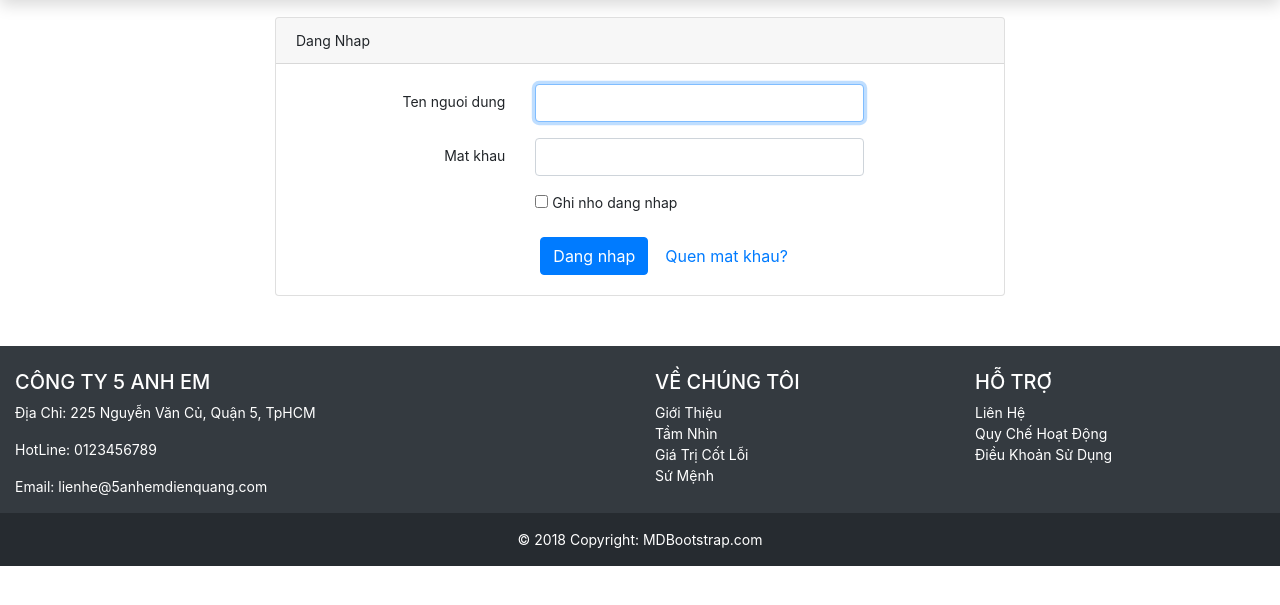
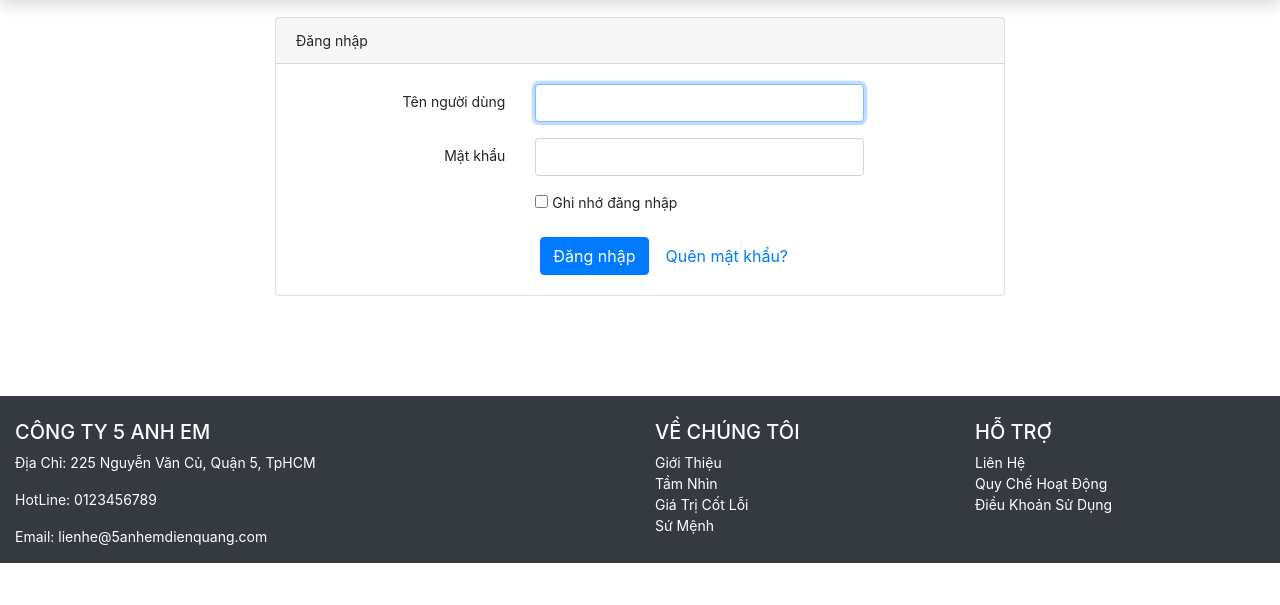
Before and after one commit to anhthainguyen/QuanLyNhaThue, a plain HTML site: page login.html in a window 1280 px wide. Shown: the part 51-656 px from the top of the page. Drawn offline with nearby package versions, Linux system fonts and the light colour scheme.

Commit message:
Fix some small bugs

```diff
--- a/login.html
+++ b/login.html
@@ -35,7 +35,7 @@
       footer {
           background-color: #343A40;
           color: white;
-          margin-top: 50px;
+          margin-top: 100px;
       }
       .footer-copyright {
         background-color: #262B30;
@@ -59,18 +59,18 @@
         <div class="row justify-content-center">
             <div class="col-md-8">
                 <div class="card">
-                    <div class="card-header">Dang Nhap</div>
+                    <div class="card-header">Đăng nhập</div>
                     <div class="card-body">
                         <form action="" method="">
                             <div class="form-group row">
-                                <label for="email_address" class="col-md-4 col-form-label text-md-right">Ten nguoi dung</label>
+                                <label for="email_address" class="col-md-4 col-form-label text-md-right">Tên người dùng</label>
                                 <div class="col-md-6">
                                     <input type="text" id="email_address" class="form-control" name="email-address" required autofocus>
                                 </div>
                             </div>
 
                             <div class="form-group row">
-                                <label for="password" class="col-md-4 col-form-label text-md-right">Mat khau</label>
+                                <label for="password" class="col-md-4 col-form-label text-md-right">Mật khẩu</label>
                                 <div class="col-md-6">
                                     <input type="password" id="password" class="form-control" name="password" required>
                                 </div>
@@ -80,16 +80,16 @@
                                 <div class="col-md-6 offset-md-4">
                                     <div class="checkbox">
                                         <label>
-                                            <input type="checkbox" name="remember"> Ghi nho dang nhap
+                                            <input type="checkbox" name="remember"> Ghi nhớ đăng nhập
                                         </label>
                                     </div>
                                 </div>
                             </div>
 
                             <div class="col-md-6 offset-md-4">
-                                <a class="btn btn-primary" href="./dashboard.html" role="button">Dang nhap</a>
+                                <a class="btn btn-primary" href="./dashboard.html" role="button">Đăng nhập</a>
                                 <a href="#" class="btn btn-link">
-                                    Quen mat khau?
+                                    Quên mật khẩu?
                                 </a>
                             </div>
                     </div>
@@ -171,13 +171,6 @@
 
         </div>
         <!-- Footer Links -->
-
-        <!-- Copyright -->
-        <div class="footer-copyright text-center py-3">© 2018 Copyright:
-          <a href="https://mdbootstrap.com/education/bootstrap/"> MDBootstrap.com</a>
-        </div>
-        <!-- Copyright -->
-
       </footer>
       <!-- Footer -->
 
```
Also changed, not shown: dangkytaikhoan.html (+0 -7 lines), khachhang-suanhachothue.html (+1 -1 lines).
